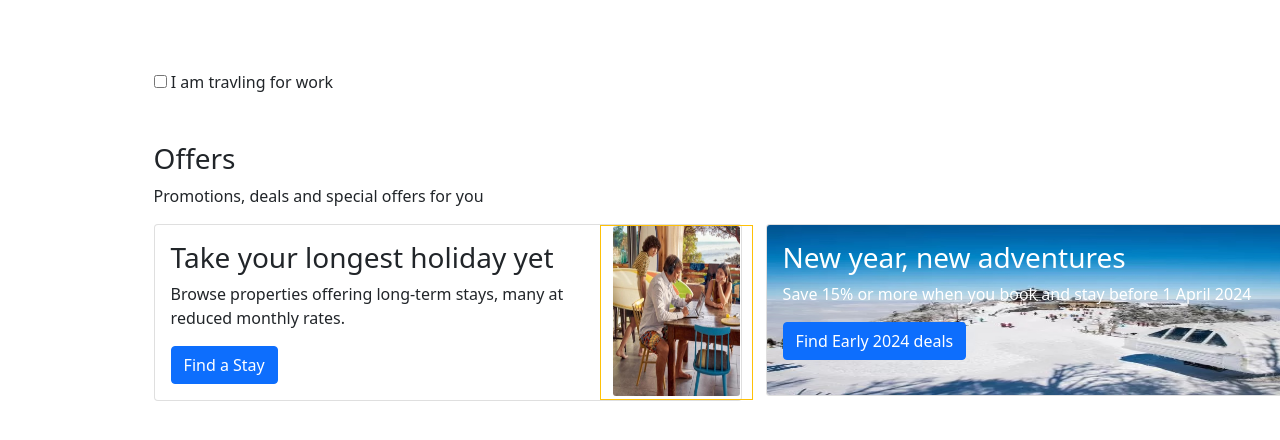
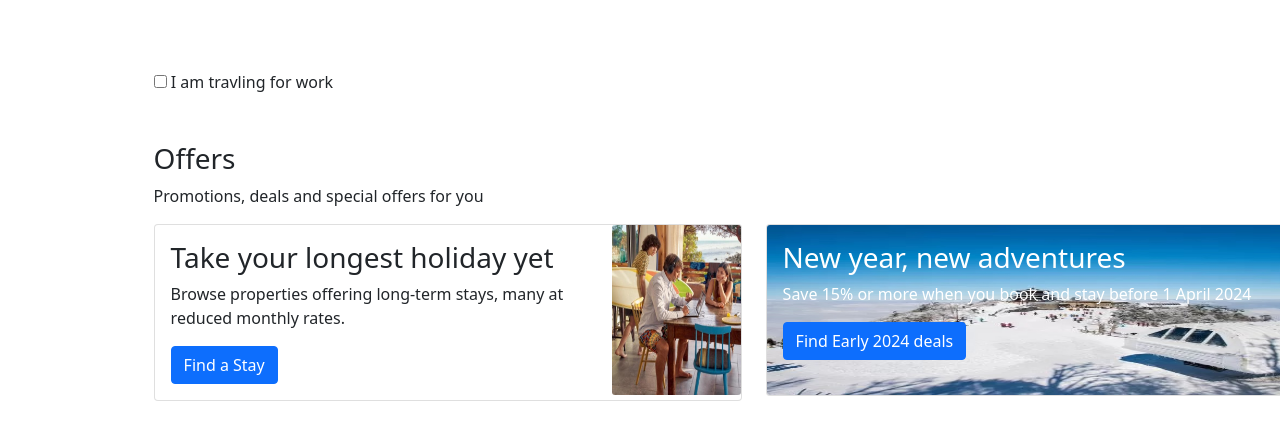
Before and after one commit to Eng-Ather/booking.com, a plain HTML site: page index.html in a window 1280 px wide. Shown: the part 346-786 px from the top of the page. Drawn offline with nearby package versions, Linux system fonts and the light colour scheme.

Commit message:
update layout

```diff
--- a/index.html
+++ b/index.html
@@ -144,7 +144,7 @@
         <br><br>
 
         <!-- text area (class use for it main container)  ---- Main Container Start-->
-        <div class="main_container margin12 ">
+        <div class="main_container margin12  ">
 
             <!-- for check box-->
             <form>
@@ -178,7 +178,7 @@
                             </div>
 
                             <!-- card-1 image area (right side)-->
-                            <div class="col-3 border border-warning">
+                            <div class="col-3 ">
                                 <img src="2-row-card-1-pic.jpg" class="card-img" style="width: 100%; height: 170px;">
                             </div>
 
```
